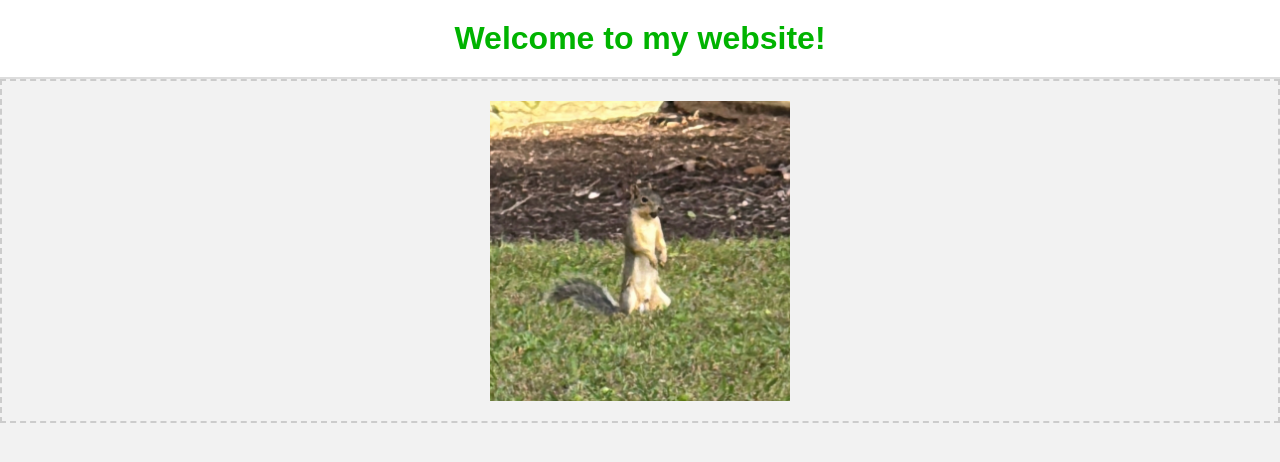
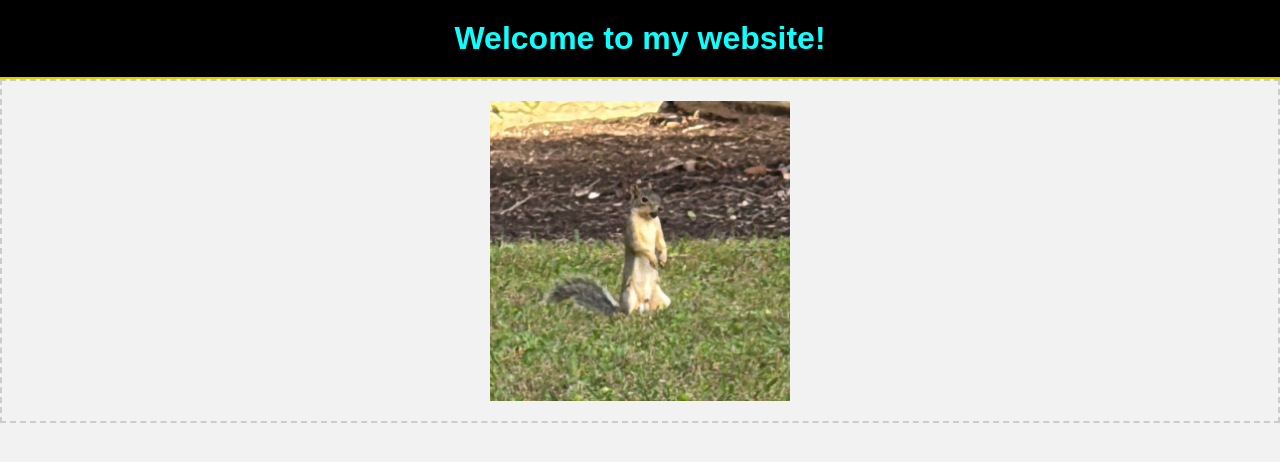
Before and after one commit to SolomonDenning/SolomonDenning.github.io, a plain HTML site: page index.html in a window 1280 px wide. Drawn offline with Linux system fonts and the light colour scheme.

Commit message:
Color change

```diff
--- a/style.css
+++ b/style.css
@@ -10,9 +10,9 @@ body {
 header {
     text-align: center;
     padding: 20px;
-    background-color: #ffffff; /* White */
-    color: #00b300; /* Light green */
-    border-bottom: 2px solid #dddddd; /* Light grey border */
+    background-color: #000000; /* Black */
+    color: #0FFFFF; /* Light Blue */
+    border-bottom: 2px solid #ddd000; /* Yellow border */
 }
 
 h1 {
```
